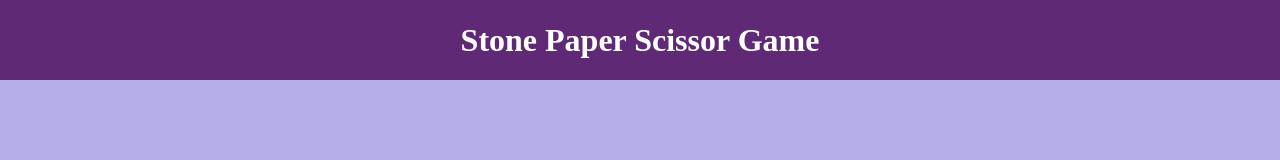
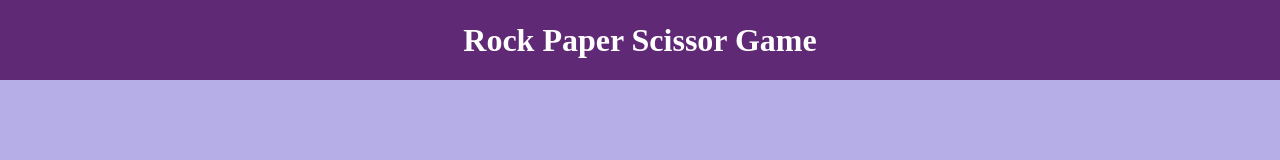
Before and after one commit to AmritPrasad18/Stone-Paper-Scissors-Game, a plain HTML site: page index.html in a window 1280 px wide. Shown: the top 160 px of the page. Drawn offline with Linux system fonts and the light colour scheme.

Commit message:
Update index.html

```diff
--- a/index.html
+++ b/index.html
@@ -7,7 +7,7 @@
     <link rel="stylesheet" href="style.css">
 </head>
 <body>
-    <h1>Stone Paper Scissor Game</h1>
+    <h1>Rock Paper Scissor Game</h1>
     <div class="choices">
         <div class="choice" id="rock">
             <img src="rock.jpg" alt="">
```
